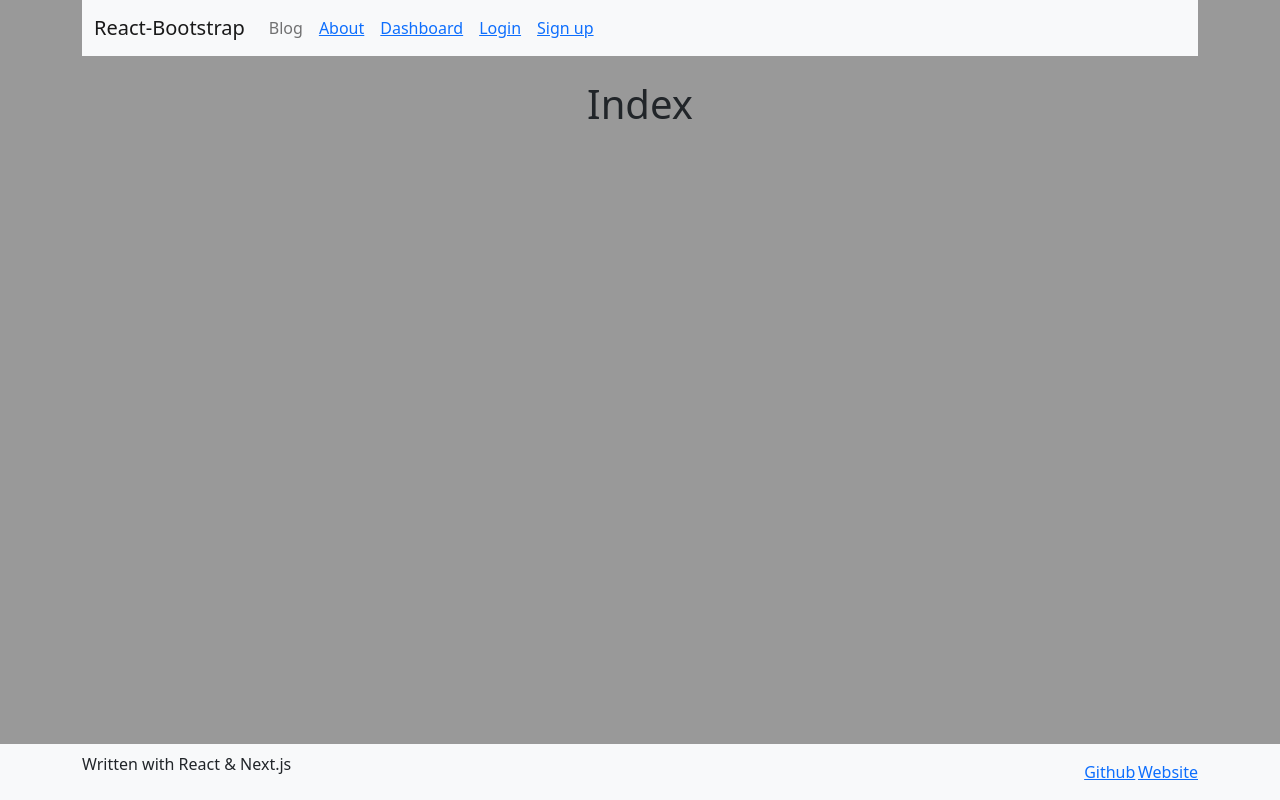
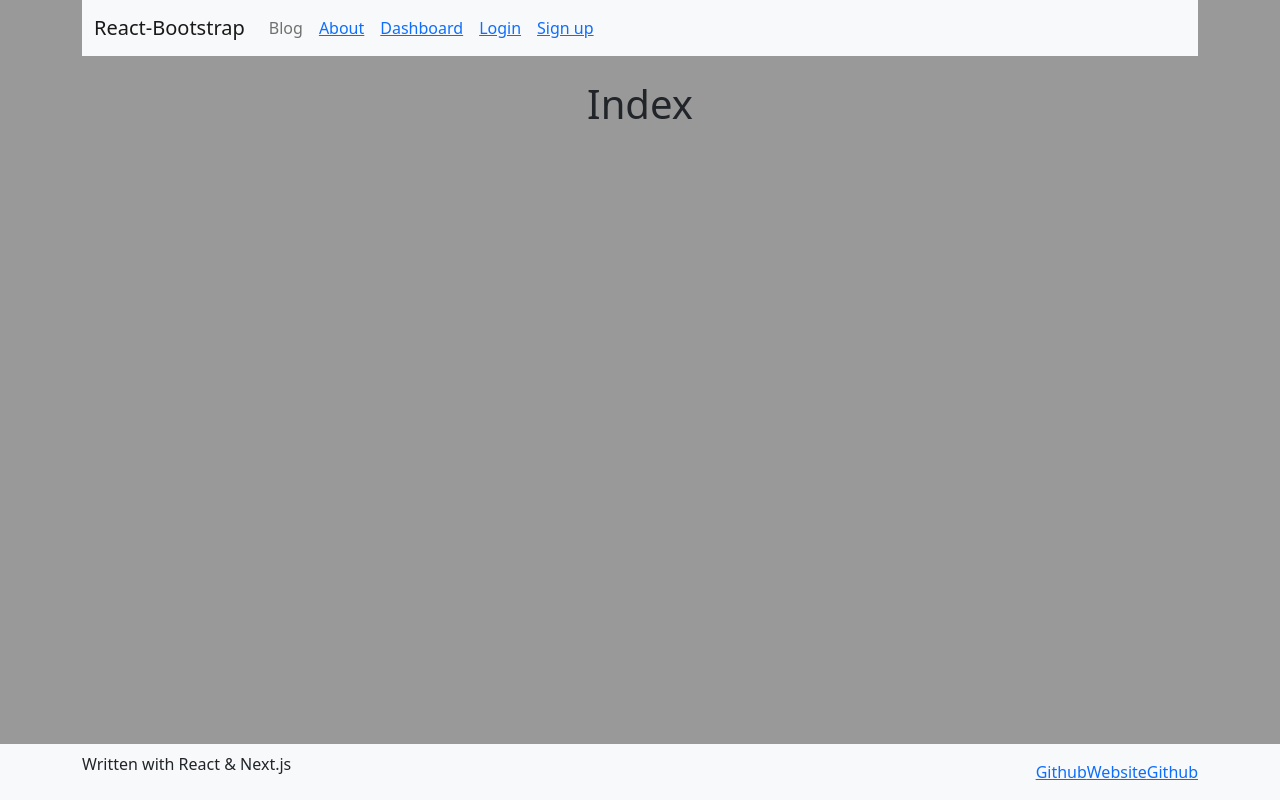
Before and after one commit to leowotzak/ljwe-db, a Next.js app: page / in a window 1280 px wide. Built offline with nearby package versions, Linux system fonts and the light colour scheme.

Commit message:
added link to github

```diff
--- a/src/components/Footer.js
+++ b/src/components/Footer.js
@@ -1,5 +1,4 @@
-import {Container, Row, Col, Navbar} from 'react-bootstrap'
-
+import { Container, Row, Col, Navbar } from "react-bootstrap";
 
 export default () => {
   return (
@@ -9,10 +8,11 @@ export default () => {
           <p>Written with React & Next.js</p>
         </Col>
         <Col sm={2} align="right">
-      <a href="https://github.com/">Github</a>&thinsp;
+          <a href="https://github.com/">Github</a>
           <a href="https://www.leojwotzak.com/">Website</a>
+          <a href="https://github.com/leowotzak/ljwe-backend">Github</a>
         </Col>
       </Container>
     </Navbar>
-    )
-}
+  );
+};
```
Lines whose indentation alone changed are shown as unchanged.
